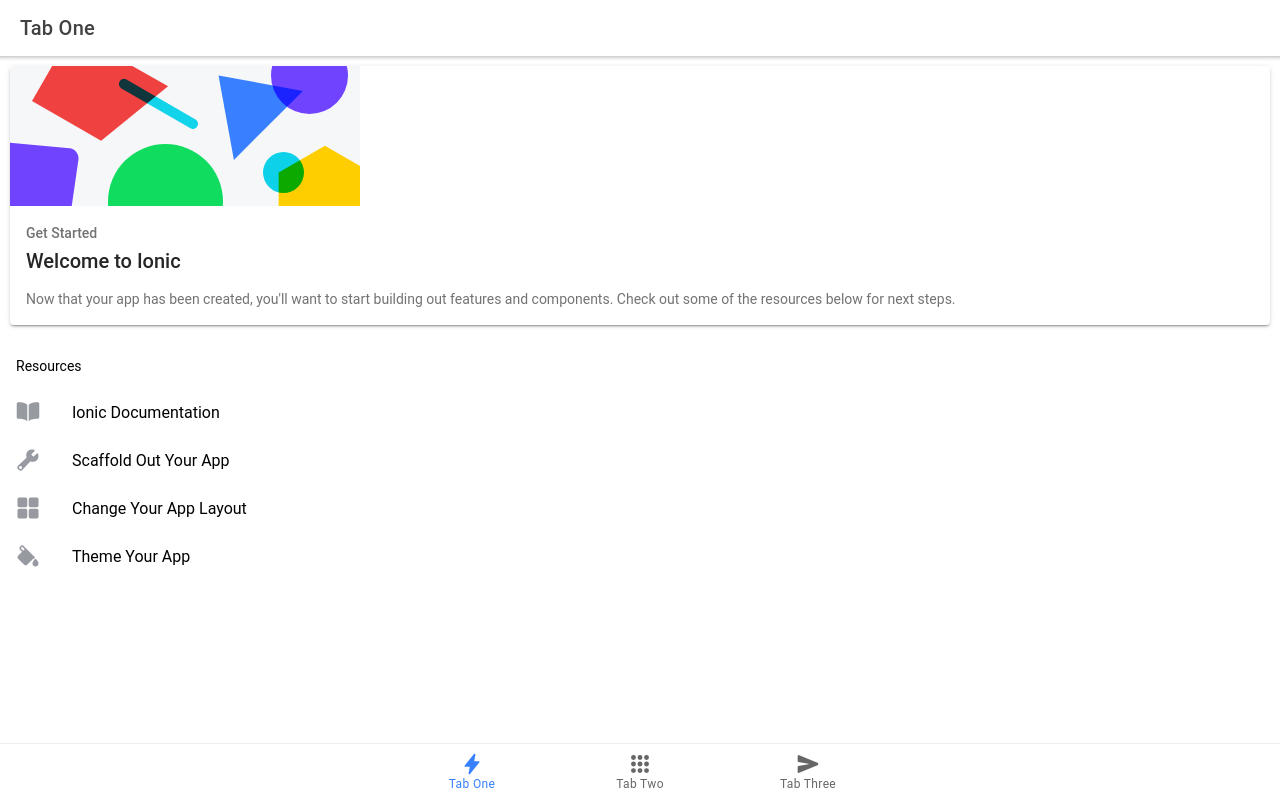
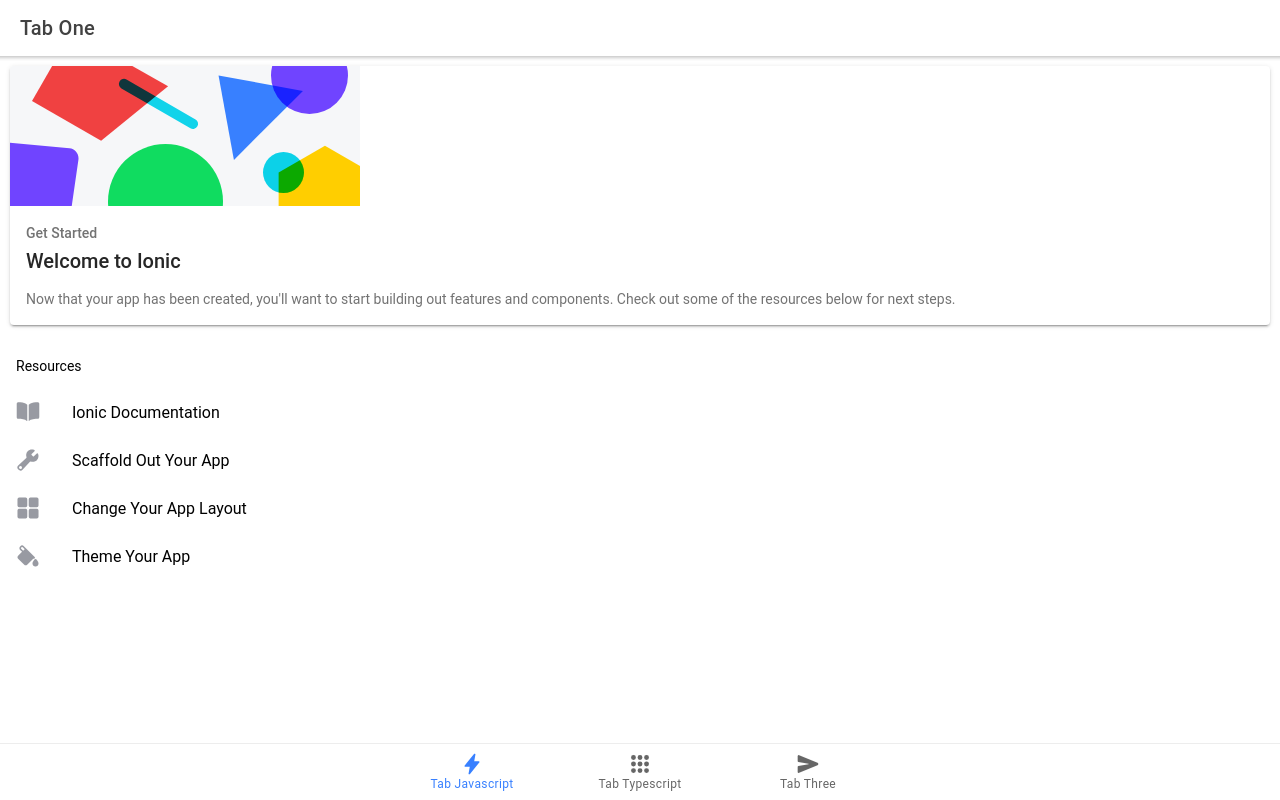
Before and after one commit to PernilleWarrer/my-game, a React (Create React App) app: page /tab1 in a window 1280 px wide. Built offline with nearby package versions, Linux system fonts and the light colour scheme.

Commit message:
Omdøbt tabs

```diff
--- a/src/App.tsx
+++ b/src/App.tsx
@@ -49,11 +49,11 @@
         <IonTabBar slot="bottom">
           <IonTabButton tab="tab1" href="/tab1">
             <IonIcon icon={flash} />
-            <IonLabel>Tab One</IonLabel>
+            <IonLabel>Tab Javascript</IonLabel>
           </IonTabButton>
           <IonTabButton tab="tab2" href="/tab2">
             <IonIcon icon={apps} />
-            <IonLabel>Tab Two</IonLabel>
+            <IonLabel>Tab Typescript</IonLabel>
           </IonTabButton>
           <IonTabButton tab="tab3" href="/tab3">
             <IonIcon icon={send} />
--- a/src/pages/Tab1.tsx
+++ b/src/pages/Tab1.jsx
@@ -19,7 +19,7 @@
 import React from 'react';
 import './Tab1.css';
 
-const Tab1: React.FC = () => {
+const Tab1 = () => {
   return (
     <IonPage>
       <IonHeader>
```
Also changed, not shown: 1 other file (tests, documents, lock files or other folders).
